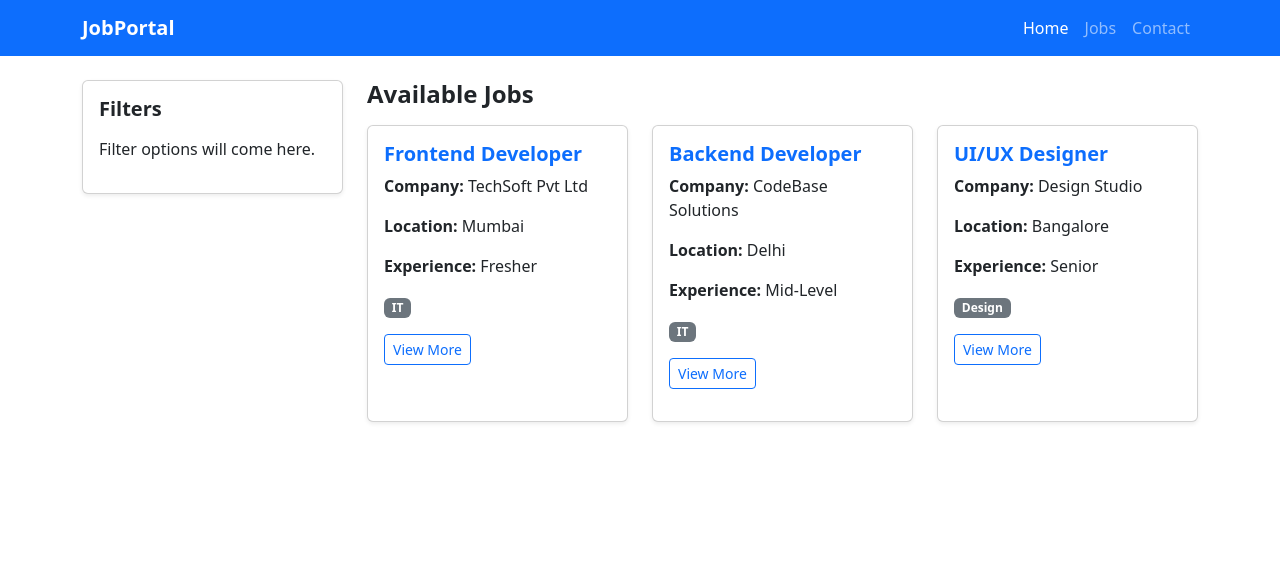
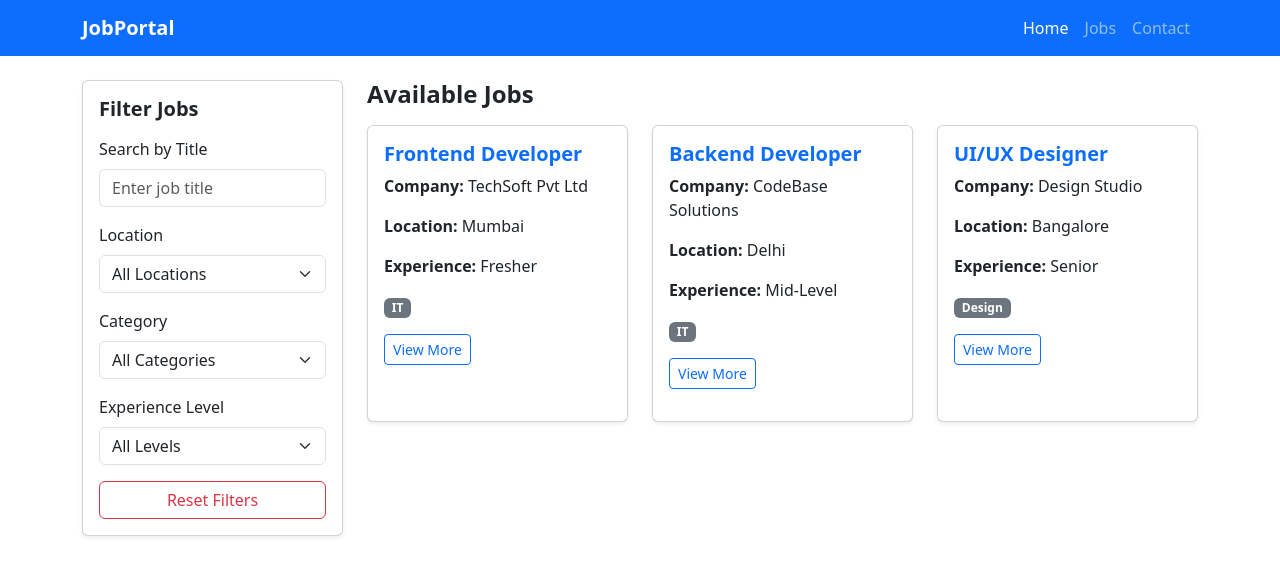
Before and after one commit to Biswajit-kar-28291/Job-Listing-Website-with-Job-Cards-and-Filters-, a React (Vite) app: page / in a window 1280 px wide. Shown: the top 576 px of the page. Built offline with nearby package versions, Linux system fonts and the light colour scheme.

Commit message:
Designed filter sidebar UI with search input, dropdowns and reset button.

```diff
--- /dev/null
+++ b/src/components/Filter.jsx
@@ -0,0 +1,65 @@
+import React from "react";
+
+function Filter() {
+  return (
+    <div className="card shadow-sm">
+      <div className="card-body">
+
+        <h5 className="fw-bold mb-3">Filter Jobs</h5>
+
+        {/* Search */}
+        <div className="mb-3">
+          <label className="form-label">Search by Title</label>
+          <input
+            type="text"
+            className="form-control"
+            placeholder="Enter job title"
+          />
+        </div>
+
+        {/* Location */}
+        <div className="mb-3">
+          <label className="form-label">Location</label>
+          <select className="form-select">
+            <option value="">All Locations</option>
+            <option>Mumbai</option>
+            <option>Delhi</option>
+            <option>Bangalore</option>
+          </select>
+        </div>
+
+        {/* Category */}
+        <div className="mb-3">
+          <label className="form-label">Category</label>
+          <select className="form-select">
+            <option value="">All Categories</option>
+            <option>IT</option>
+            <option>Marketing</option>
+            <option>Design</option>
+          </select>
+        </div>
+
+        {/* Experience */}
+        <div className="mb-3">
+          <label className="form-label">Experience Level</label>
+          <select className="form-select">
+            <option value="">All Levels</option>
+            <option>Fresher</option>
+            <option>Mid-Level</option>
+            <option>Senior</option>
+          </select>
+        </div>
+
+        {/* Reset Button */}
+        <div className="d-grid">
+          <button className="btn btn-outline-danger">
+            Reset Filters
+          </button>
+        </div>
+
+      </div>
+    </div>
+  );
+}
+
+export default Filter;
--- a/src/components/Layout.jsx
+++ b/src/components/Layout.jsx
@@ -1,19 +1,15 @@
 import React from "react";
 import JobList from "./JobList";
+import Filter from "./Filter";
 
 function Layout() {
   return (
     <div className="container mt-4">
       <div className="row">
 
-        {/* Sidebar */}
+        {/* Sidebar Filter */}
         <div className="col-md-3 mb-3">
-          <div className="card shadow-sm">
-            <div className="card-body">
-              <h5 className="fw-bold mb-3">Filters</h5>
-              <p>Filter options will come here.</p>
-            </div>
-          </div>
+          <Filter />
         </div>
 
         {/* Job Section */}
```
